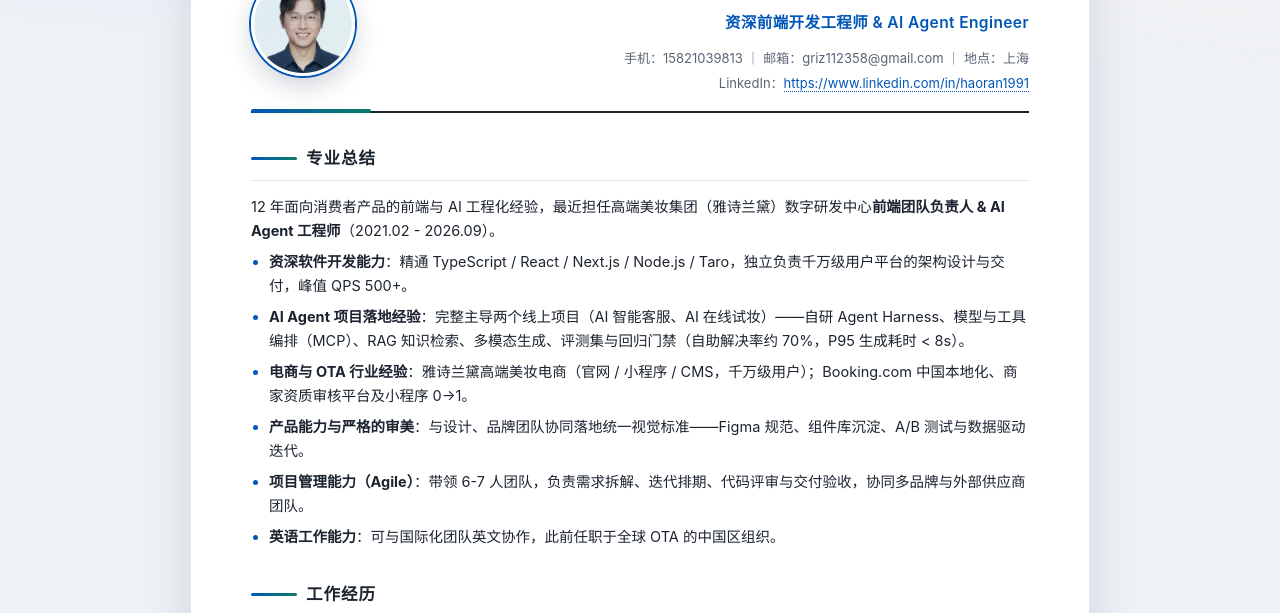
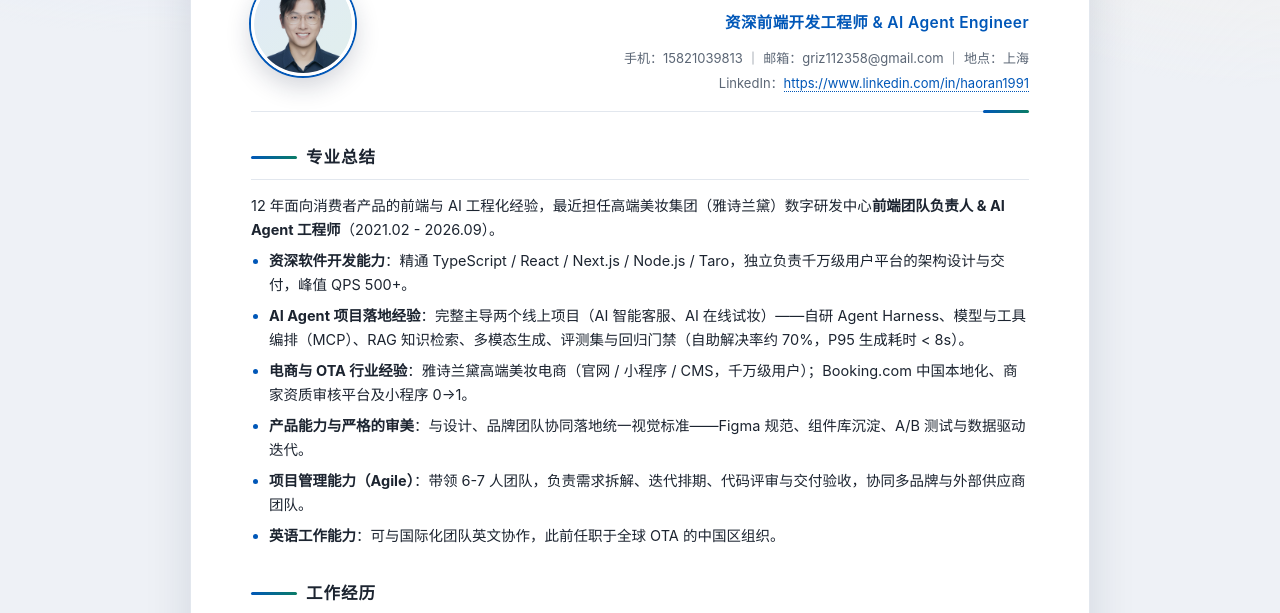
Before and after one commit to griz112358-blip/griz112358-blip.github.io, a plain HTML site: page index.html in a window 1280 px wide. Shown: the part 187-800 px from the top of the page. Drawn offline with Linux system fonts and the light colour scheme.

Commit message:
Unify header divider with section style

```diff
--- a/style.css
+++ b/style.css
@@ -75,8 +75,8 @@ body{
 @keyframes rise{from{opacity:0;transform:translateY(14px)}to{opacity:1;transform:none}}
 
 /* header */
-header{border-bottom:2px solid var(--text);padding-bottom:16px;margin-bottom:26px;position:relative}
-header::after{content:'';position:absolute;left:0;bottom:-2px;width:120px;height:4px;border-radius:2px;
+header{border-bottom:1.5px solid var(--line);padding-bottom:16px;margin-bottom:26px;position:relative}
+header::after{content:'';position:absolute;right:0;bottom:-1.5px;width:46px;height:3px;border-radius:2px;
   background:linear-gradient(90deg,var(--accent),var(--accent-2))}
 h1{font-size:32px;letter-spacing:2px;color:var(--text)}
 .title{font-size:15.5px;color:var(--accent);font-weight:600;margin-top:5px;letter-spacing:.4px}
```
